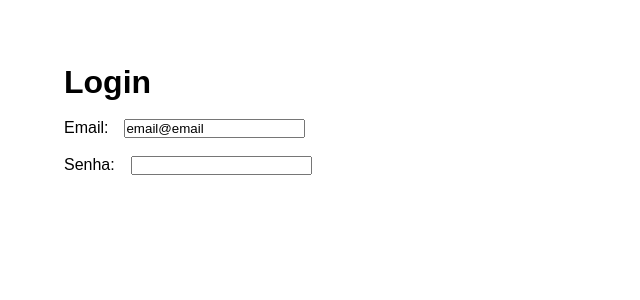
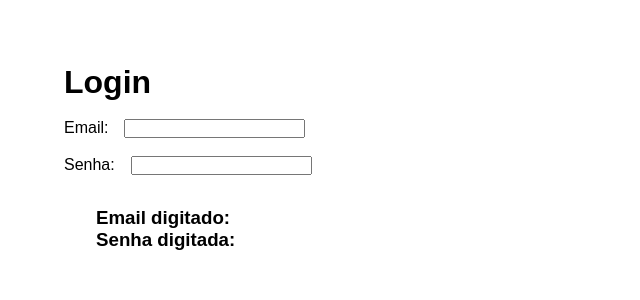
Before and after one commit to DavyddBF/react-curso, a React (Create React App) app in the folder manipulando-forms/: page / in a window 1280 px wide. Shown: the top 300 px of the page, without its empty margins (0-640 px from the left). Built offline with nearby package versions, Linux system fonts and the light colour scheme.

Commit message:
Mostrando resultados na tela

```diff
--- a/manipulando-forms/src/App.js
+++ b/manipulando-forms/src/App.js
@@ -5,7 +5,7 @@ class App extends Component{
   constructor(props) {
     super(props);
     this.state = {
-      email: 'email@email',
+      email: '',
       senha: ''
     }
 
@@ -34,7 +34,8 @@ class App extends Component{
         }} />
 
         <div>
-
+          <h3>Email digitado: { this.state.email }</h3>
+          <h3>Senha digitada: { this.state.senha }</h3>
         </div>
       </div>
     );
```
